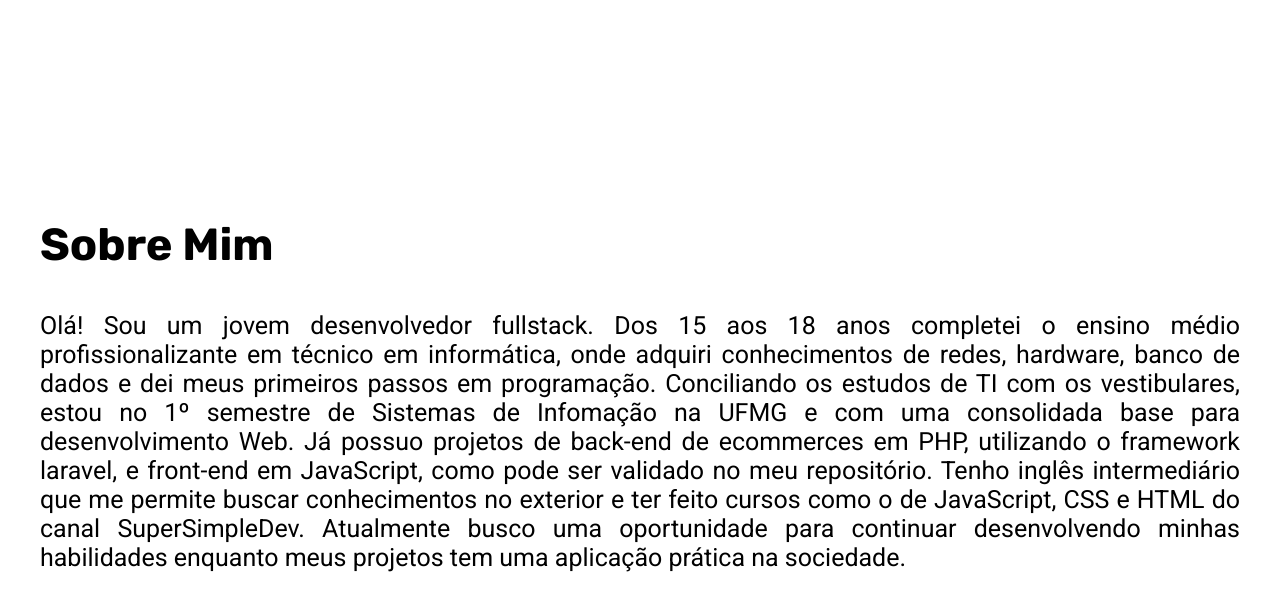
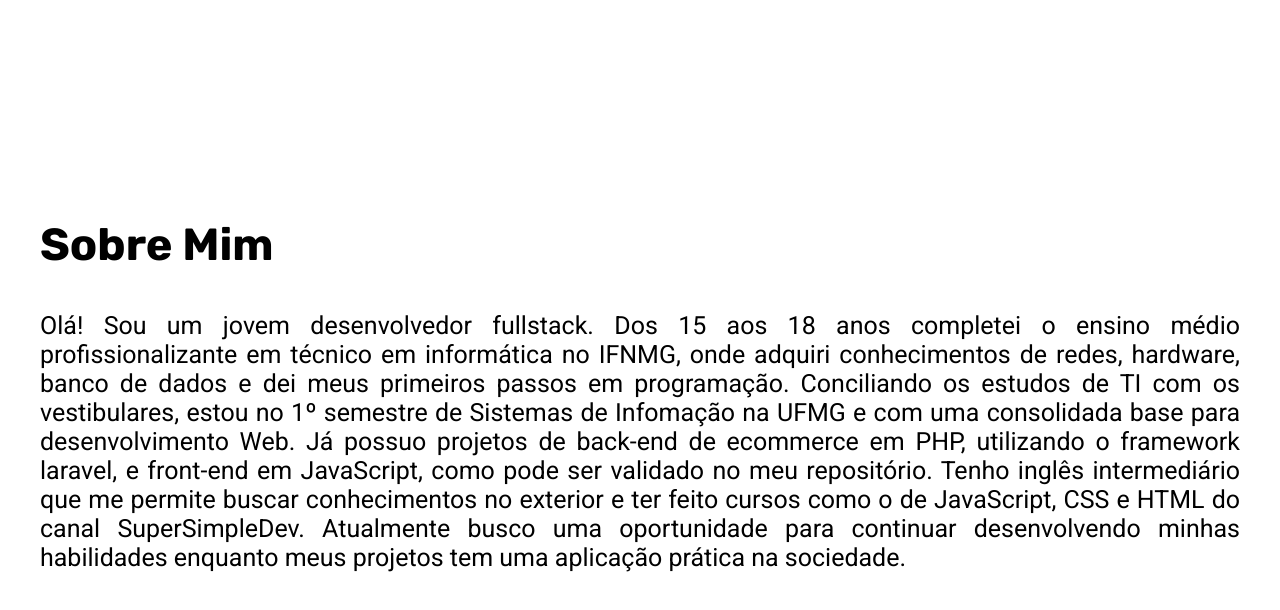
Before and after one commit to CristianoRez/Portfolio-Website, a plain HTML site: page index.html in a window 1280 px wide. Shown: the part 2043-2653 px from the top of the page. Drawn offline with Linux system fonts and the light colour scheme.

Commit message:
Updating the about-me-text 2

```diff
--- a/index.html
+++ b/index.html
@@ -168,17 +168,18 @@
           <p>
             Olá! Sou um jovem desenvolvedor fullstack. Dos 15 aos 18 anos
             completei o ensino médio profissionalizante em técnico em
-            informática, onde adquiri conhecimentos de redes, hardware, banco de
-            dados e dei meus primeiros passos em programação. Conciliando os
-            estudos de TI com os vestibulares, estou no 1º semestre de Sistemas
-            de Infomação na UFMG e com uma consolidada base para desenvolvimento Web. Já
-            possuo projetos de back-end de ecommerces em PHP, utilizando o
-            framework laravel, e front-end em JavaScript, como pode ser validado
-            no meu repositório. Tenho inglês intermediário que me permite buscar
-            conhecimentos no exterior e ter feito cursos como o de JavaScript,
-            CSS e HTML do canal SuperSimpleDev. Atualmente busco uma
-            oportunidade para continuar desenvolvendo minhas habilidades
-            enquanto meus projetos tem uma aplicação prática na sociedade.
+            informática no IFNMG, onde adquiri conhecimentos de redes, hardware,
+            banco de dados e dei meus primeiros passos em programação.
+            Conciliando os estudos de TI com os vestibulares, estou no 1º
+            semestre de Sistemas de Infomação na UFMG e com uma consolidada base
+            para desenvolvimento Web. Já possuo projetos de back-end de
+            ecommerce em PHP, utilizando o framework laravel, e front-end em
+            JavaScript, como pode ser validado no meu repositório. Tenho inglês
+            intermediário que me permite buscar conhecimentos no exterior e ter
+            feito cursos como o de JavaScript, CSS e HTML do canal
+            SuperSimpleDev. Atualmente busco uma oportunidade para continuar
+            desenvolvendo minhas habilidades enquanto meus projetos tem uma
+            aplicação prática na sociedade.
           </p>
         </div>
       </div>
```
